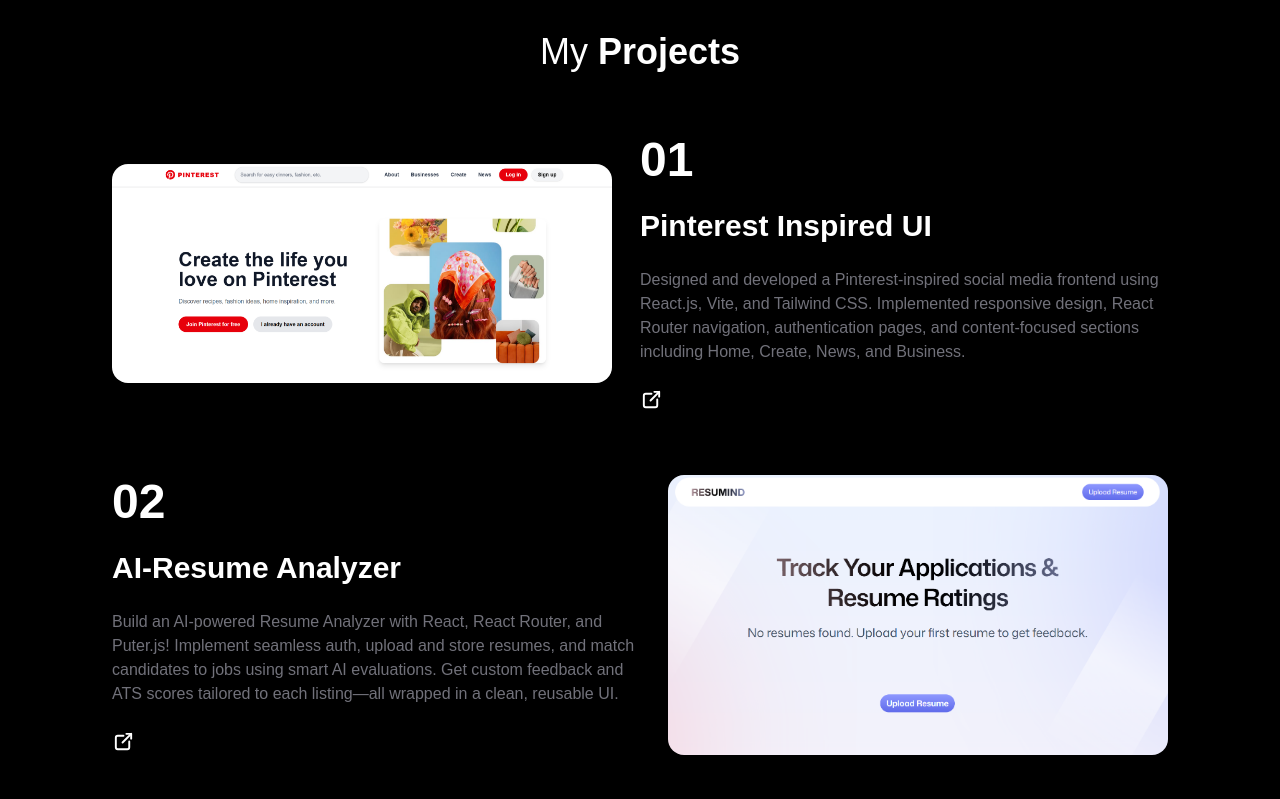
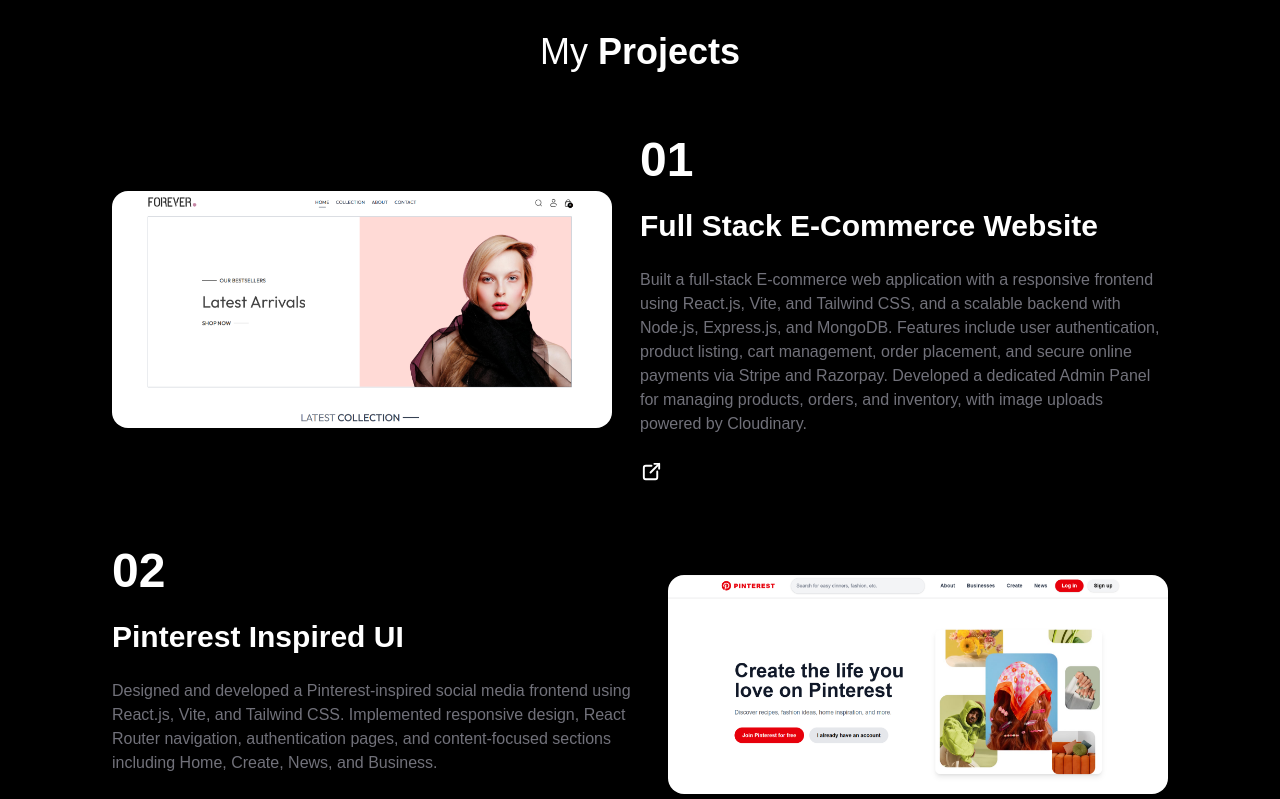
Before and after one commit to ankvish-Hub/ankitvishwakarma.github.io, a React (Vite) app: page / in a window 1280 px wide. Shown: the part 1960-2759 px from the top of the page. Built offline with nearby package versions, Linux system fonts and the light colour scheme.

Commit message:
Added project

```diff
--- a/src/components/Projects.jsx
+++ b/src/components/Projects.jsx
@@ -5,6 +5,14 @@ import { motion } from "framer-motion";
 const projects = [
   {
     id: 1,
+    title: "Full Stack E-Commerce Website",
+    description:
+      "Built a full-stack E-commerce web application with a responsive frontend using React.js, Vite, and Tailwind CSS, and a scalable backend with Node.js, Express.js, and MongoDB. Features include user authentication, product listing, cart management, order placement, and secure online payments via Stripe and Razorpay. Developed a dedicated Admin Panel for managing products, orders, and inventory, with image uploads powered by Cloudinary.",
+    image: "/assets/UrbanWear.png",
+    link: "https://e-commerce-website-frontend-tawny.vercel.app/",
+  },
+  {
+    id: 2,
     title: "Pinterest Inspired UI",
     description:
       "Designed and developed a Pinterest-inspired social media frontend using React.js, Vite, and Tailwind CSS. Implemented responsive design, React Router navigation, authentication pages, and content-focused sections including Home, Create, News, and Business.",
@@ -12,7 +20,7 @@ const projects = [
     link: "https://pinterest-inspired-ui.vercel.app/",
   },
   {
-    id: 2,
+    id: 3,
     title: "AI-Resume Analyzer",
     description:
       "Build an AI-powered Resume Analyzer with React, React Router, and Puter.js! Implement seamless auth, upload and store resumes, and match candidates to jobs using smart AI evaluations. Get custom feedback and ATS scores tailored to each listing—all wrapped in a clean, reusable UI.",
@@ -20,7 +28,7 @@ const projects = [
     link: "https://ai-resume-analyzerr.vercel.app/",
   },
   {
-    id: 3,
+    id: 4,
     title: "MarketPulse - Stock Market App — Alerts, Charts, AI Insights",
     description:
       "Stock Market app built with Next.js, Shadcn, Better Auth, and Inngest. Track prices, set alerts, explore insights, manage watchlists, and automate workflows for notifications and analytics.",
@@ -28,7 +36,7 @@ const projects = [
     link: "https://market-pulse-stock-tracker-app.vercel.app",
   },
   {
-    id: 4,
+    id: 5,
     title: "Focus On Today",
     description:
       "The app provides a simple and intuitive interface where users can add tasks, mark them as completed. The app is built using HTML, CSS, and Javascript, and it utilizes local storage to persist tasks across sessions.",
@@ -36,7 +44,7 @@ const projects = [
     link: "https://focus-on-today0.netlify.app/",
   },
   {
-    id: 5,
+    id: 6,
     title: "Weather App",
     description:
       "Developed a responsive weather app that lets users search real-time weather by city name using the OpenWeather API. Designed a clean, mobile-friendly UI with error handling for invalid inputs and optimized components for fast, smooth performance.",
```
Also changed, not shown: public/assets/UrbanWear.png (added).
